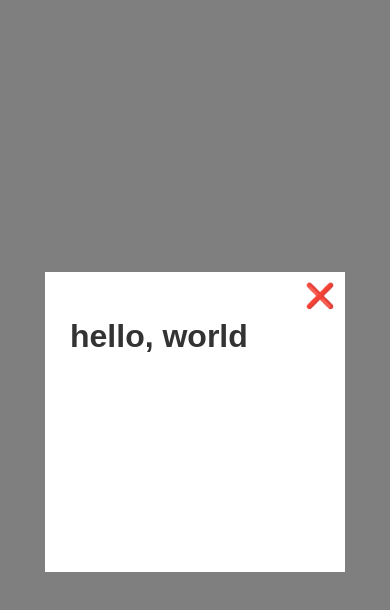
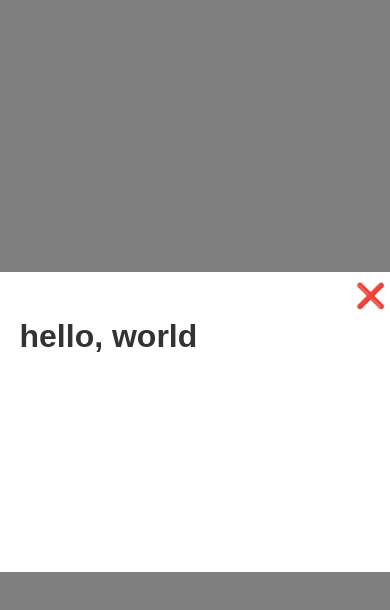
Before and after one commit to ada0l-archive/web_development_cource, a plain HTML site: page ex3/index.html in a window 390 px wide. Both pictures are taken after a click on the button "show modal". Drawn offline with Linux system fonts and the light colour scheme.

Commit message:
ex3 mobile

```diff
--- a/ex3/index.html
+++ b/ex3/index.html
@@ -3,6 +3,7 @@
   <head>
     <meta charset="UTF-8" />
     <title></title>
+    <meta name="viewport" content="width=device-width, initial-scale=1.0" />
     <link rel="stylesheet" href="style.css" media="all" />
     <link rel="stylesheet" href="modal.css" media="all" />
   </head>
--- a/ex3/modal.css
+++ b/ex3/modal.css
@@ -19,12 +19,18 @@
 .modal-content {
   top: 50%;
   left: 50%;
-  width: 250px;
+  width: 475px;
   height: 250px;
   background: white;
   position: absolute;
   transform: translate(-50%, -50%);
   padding: 25px;
+}
+
+@media screen and (max-width: 500px) {
+  .modal-content {
+    width: 90%;
+  }
 }
 
 .modal-btn-close::after {
```
